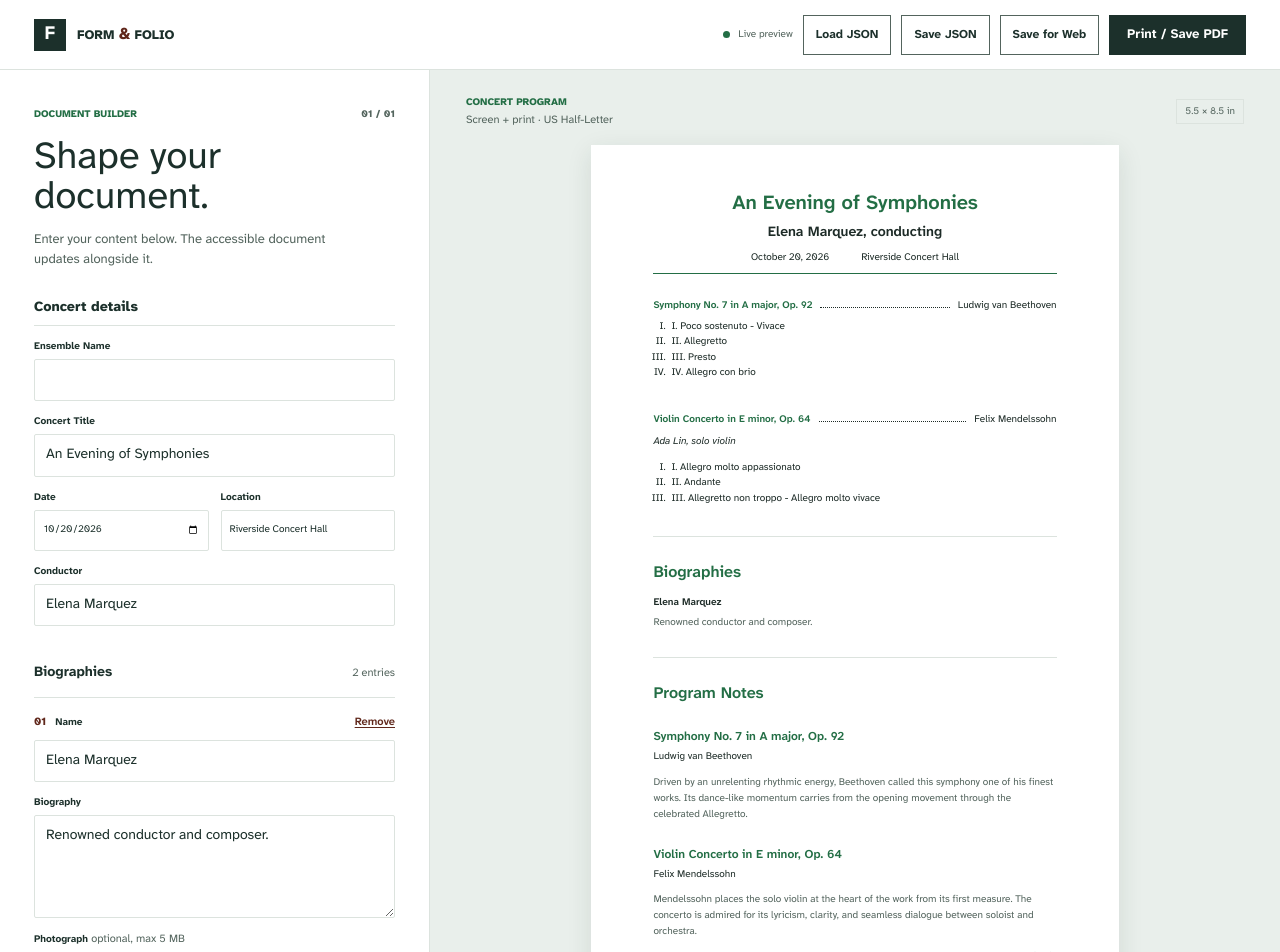
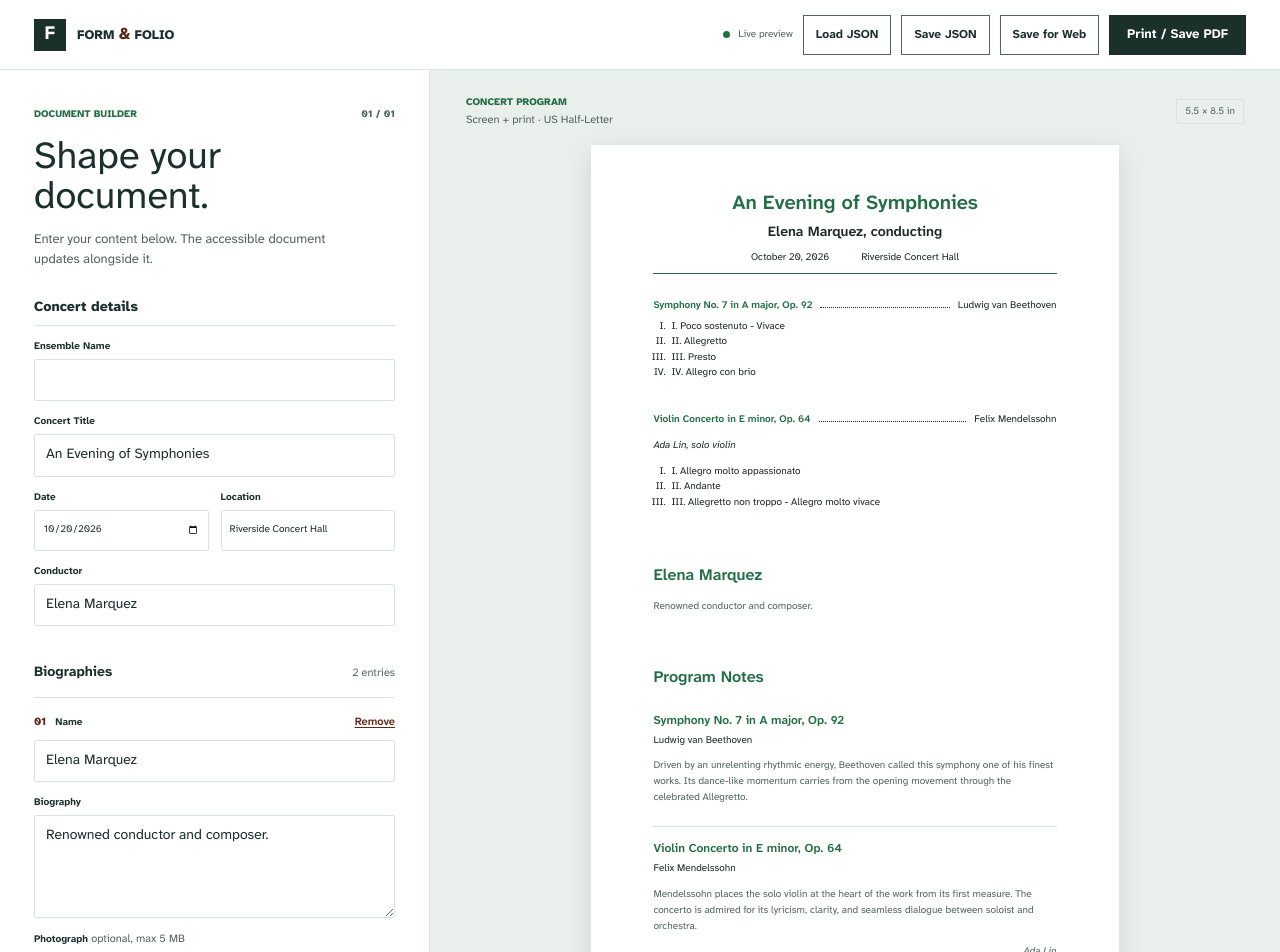
Before and after one commit to prutins/opus-and-octavo, a React (Vite) app: page / in a window 1280 px wide. Shown: the top 952 px of the page. Built offline with nearby package versions, Linux system fonts and the light colour scheme.

Commit message:
Added markdown support for paragraph fields

```diff
--- a/package.json
+++ b/package.json
@@ -10,6 +10,7 @@
     "preview": "vite preview"
   },
   "dependencies": {
+    "marked": "^18.1.1",
     "react": "^19.3.1",
     "react-dom": "^19.3.1"
   },
--- a/src/App.css
+++ b/src/App.css
@@ -542,7 +542,7 @@ button {
   margin: 0 0 2.7rem;
 }
 
-.biographies-page > h2 {
+.biographies-page h2 {
   margin: 0 0 1.2rem;
   color: var(--green);
   font: 600 1.6rem/1.3 var(--display);
@@ -550,7 +550,6 @@ button {
 
 .document-biography {
   margin: 0 0 1.5rem;
-  break-inside: avoid-page;
 }
 
 .document-biography.has-photo, .program-note-entry.has-photo {
@@ -595,10 +594,10 @@ button {
 .ensemble-players {
   margin-top: 3.0rem;
   padding-top: 2.0rem;
-  border-top: 1px solid var(--line);
+  /* border-top: 1px solid var(--line); */
 }
 
-.ensemble-players > h2 {
+.ensemble-players h2 {
   margin: 0 0 1.6rem;
   color: var(--green);
   font: 600 1.6rem/1.3 var(--display);
@@ -667,8 +666,7 @@ button {
 }
 
 .document-acknowledgements ul {
-  display: grid;
-  grid-template-columns: repeat(3, minmax(0, 1fr));
+  display: block;
   gap: 0.8rem 1.8rem;
   margin: 0;
   padding: 0;
@@ -679,6 +677,7 @@ button {
 .document-acknowledgements li {
   min-width: 0;
   overflow-wrap: anywhere;
+  margin: 2rem 0;
 }
 
 .program-item {
@@ -789,18 +788,20 @@ button {
   break-before: page;
   margin-top: 0;
   padding-top: 2.6rem;
-  border-top: 1px solid var(--line);
+  /* border-top: 1px solid var(--line); */
 }
 
-.program-notes-page > h2 {
+.program-notes-page h2 {
   margin: 0 0 2.4rem;
   color: var(--green);
   font: 600 1.6rem/1.3 var(--display);
 }
 
 .program-note-entry {
-  margin: 0 0 2.4rem;
-  break-inside: avoid-page;
+  padding: 0 0 1rem;
+  margin: 0 0 1.4rem;
+  /* break-inside: avoid-page; */
+  border-bottom: 1px solid var(--line);
 }
 
 .program-note-entry h3 {
@@ -855,11 +856,9 @@ button {
   .document-paper {
     padding-inline: 0.62in;
   }
-
-  .document-acknowledgements ul {
-    grid-template-columns: repeat(2, minmax(0, 1fr));
+.document-acknowledgements ul {
+    display: block;
   }
-
   .ensemble-player-columns {
     grid-template-columns: repeat(2, minmax(0, 1fr));
   }
@@ -935,11 +934,9 @@ button {
   .document-biography-photo, .program-note-photo {
     width: 6.8rem;
   }
-
-  .document-acknowledgements ul {
-    grid-template-columns: 1fr;
+.document-acknowledgements ul {
+    display: block;
   }
-
   .ensemble-player-columns {
     grid-template-columns: 1fr;
   }
@@ -947,7 +944,7 @@ button {
 
 @media print {
   @page {
-    size: half-letter;
+    size: A5 portrait;
     margin: 0.7in;
 
     @top-center {
@@ -1041,6 +1038,7 @@ button {
   .document-acknowledgements li,
   .document-acknowledgements li span {
     break-inside: avoid-page;
+    margin: 2rem 0;
   }
 
   .document-acknowledgements li span {
--- a/src/App.tsx
+++ b/src/App.tsx
@@ -1,6 +1,8 @@
 import { type ChangeEvent, useEffect, useRef, useState } from 'react'
+import { marked} from 'marked'
 import './App.css'
 import { createPrintPageTitleRule, createStaticWebPage } from './webExport.ts'
+const markedParseOptions = { gfm: true }
 
 type ProgramItem = {
   id: number
@@ -222,12 +224,12 @@ const initialConcert: ConcertData = {
   ],
 }
 
-function getParagraphs(text: string) {
-  return text
-    .split(/\n\s*\n/)
-    .map((paragraph) => paragraph.trim())
-    .filter(Boolean)
-}
+// function getParagraphs(text: string) {
+//   return text
+//     .split(/\n\s*\n/)
+//     .map((paragraph) => paragraph.trim())
+//     .filter(Boolean)
+// }
 
 type OrderedPlayerEntry = {
   id: string
@@ -1036,7 +1038,7 @@ function App() {
                 <legend className="visually-hidden">Acknowledgement {index + 1}</legend>
                 <div className="section-title-row">
                   <span className="section-number">{String(index + 1).padStart(2, '0')}</span>
-                  <label className="field-label" htmlFor={`acknowledgement-${entry.id}`}>Person or company</label>
+                  <label className="field-label" htmlFor={`acknowledgement-${entry.id}`}>Freeform markdown text</label>
                   <button
                     className="remove-button"
                     type="button"
@@ -1049,7 +1051,7 @@ function App() {
                 <textarea
                   id={`acknowledgement-${entry.id}`}
                   name={`acknowledgement-${entry.id}`}
-                  rows={3}
+                  rows={4}
                   value={entry.name}
                   onChange={(event) => updateAcknowledgement(entry.id, event.target.value)}
                 />
@@ -1100,16 +1102,16 @@ function App() {
             <ol className="program-list">
               {concert.items.map((item) => {
                 const titleLines = item.title.split('\n').map((line) => line.trim()).filter(Boolean)
-                const paragraphs = getParagraphs(item.programNote)
+                const programNote = item.programNote
                 const composerLines = item.composer.split('\n').map((line) => line.trim()).filter(Boolean)
                 const movements = item.movements.split('\n').map((movement) => movement.trim()).filter(Boolean)
-                const featured = typeof item.featured === 'string' ? item.featured.split('\n').map((line) => line.trim()).filter(Boolean) : []
-                if (!item.title && !movements.length && !item.composer && !paragraphs.length && !featured.length) return null
+                const featured = typeof item.featured === 'string' ? marked.parse(item.featured, { ...markedParseOptions, breaks: true}).toString() : ''
+                if (!item.title && !movements.length && !item.composer && !programNote && !featured.length) return null
                 return (
                   <li className="program-item" key={item.id} aria-labelledby={`program-item-title-${item.id}`}>
                     <div className={`program-item-heading${item.composer ? ' has-composer' : ''}`}>
                       <h3 id={`program-item-title-${item.id}`}>
-                        {paragraphs.length > 0 ? (
+                        {programNote ? (
                           <a className="program-note-link" href={`#program-note-${item.id}`}>
                             {titleLines.length > 0 ? titleLines.map((line, index) => (
                               <span key={index}>{line}</span>
@@ -1130,12 +1132,8 @@ function App() {
                         </div>
                       )}
                     </div>
-                    {featured.length > 0 && (
-                      <p className="featured-line">
-                        {featured.map((line, index) => (
-                          <span key={index}>{line}</span>
-                        ))}
-                      </p>
+                    {featured && (
+                      <div className="featured-line" dangerouslySetInnerHTML={{ __html: featured }} />
                     )}
                     {movements.length > 0 && (
                       <ol className="program-movements">
@@ -1151,10 +1149,9 @@ function App() {
 
             {concert.biographies.some((biography) => biography.name || biography.bio || biography.photo) && (
               <section className="biographies-page" aria-labelledby="biographies-heading">
-                <h2 id="biographies-heading">Biographies</h2>
                 {concert.biographies.map((biography) => {
                   if (!biography.name && !biography.bio && !biography.photo) return null
-                  const paragraphs = getParagraphs(biography.bio)
+                  const parsedMarkdown = marked.parse(biography.bio, markedParseOptions).toString()
                   return (
                     <article className={`document-biography${biography.photo ? ' has-photo' : ''}`} key={biography.id}>
                       {biography.photo && (
@@ -1165,10 +1162,10 @@ function App() {
                         />
                       )}
                       <div className="document-biography-copy">
-                        <h4>{biography.name || 'Biography'}</h4>
-                        {biography.bio && paragraphs.map((paragraph, index) => (
-                          <p key={index}>{paragraph}</p>
-                        ))}
+                        <h2>{biography.name || 'Biography'}</h2>
+                        {biography.bio && (
+                          <div className="document-biography-bio" dangerouslySetInnerHTML={{ __html: parsedMarkdown }} />
+                        )}
                       </div>
                     </article>
                   )
@@ -1176,13 +1173,13 @@ function App() {
               </section>
             )}
 
-            {concert.items.some((item) => getParagraphs(item.programNote).length > 0) && (
+            {concert.items.some((item) => item.programNote) && (
               <section className="program-notes-page" aria-labelledby="program-notes-heading">
                 <h2 id="program-notes-heading">Program Notes</h2>
                 {concert.items.map((item) => {
-                  const paragraphs = getParagraphs(item.programNote)
+                  const parsedMarkdown = marked.parse(item.programNote, markedParseOptions).toString()
                   const titleLines = item.title.split('\n').map((line) => line.trim()).filter(Boolean)
-                  if (!paragraphs.length) return null
+                  if (!parsedMarkdown) return null
 
                   return (
                     <article className={`program-note-entry${item.photo ? ' has-photo' : ''}`} key={item.id}>
@@ -1199,16 +1196,9 @@ function App() {
                           <span key={index}>{line}</span>
                         )) : 'Untitled work'}</h3>
                         {item.composer && <p className="program-note-composer">{item.composer}</p>}
-                        {paragraphs.map((paragraph, paragraphIndex) => {
-                          const paragraphLines = paragraph.split('\n').map((line) => line.trim()).filter(Boolean)
-                          return (
-                            <p className="program-note" key={`${item.id}-paragraph-${paragraphIndex}`}>
-                              {paragraphLines.map((line, lineIndex) => (
-                                <span key={lineIndex}>{line}</span>
-                              ))}
-                            </p>
-                          )
-                        })}
+                        {parsedMarkdown && (
+                          <div className="program-note" dangerouslySetInnerHTML={{ __html: parsedMarkdown }} />
+                        )}
                         {item.programNoteAuthor && (
                           <p className="program-note-author">{item.programNoteAuthor}</p>
                         )}
@@ -1242,11 +1232,10 @@ function App() {
 
             {concert.acknowledgements.some((entry) => entry.name.trim()) && (
               <section className="document-acknowledgements" aria-labelledby="acknowledgements-heading">
-                <h2 id="acknowledgements-heading">Acknowledgements</h2>
                 <ul>
                   {concert.acknowledgements.map((entry) => {
-                    const nameList = entry.name.trim().split('\n')
-                    return nameList.length > 0 ? <li key={entry.id}>{nameList.map((name) => <span key={name}>{name}</span>)}</li> : null
+                    const parsedMarkdown = marked.parse(entry.name, markedParseOptions).toString()
+                    return parsedMarkdown ? <li key={entry.id} dangerouslySetInnerHTML={{ __html: parsedMarkdown }} /> : null
                   })}
                 </ul>
               </section>
```
Also changed, not shown: 1 other file (tests, documents, lock files or other folders).
